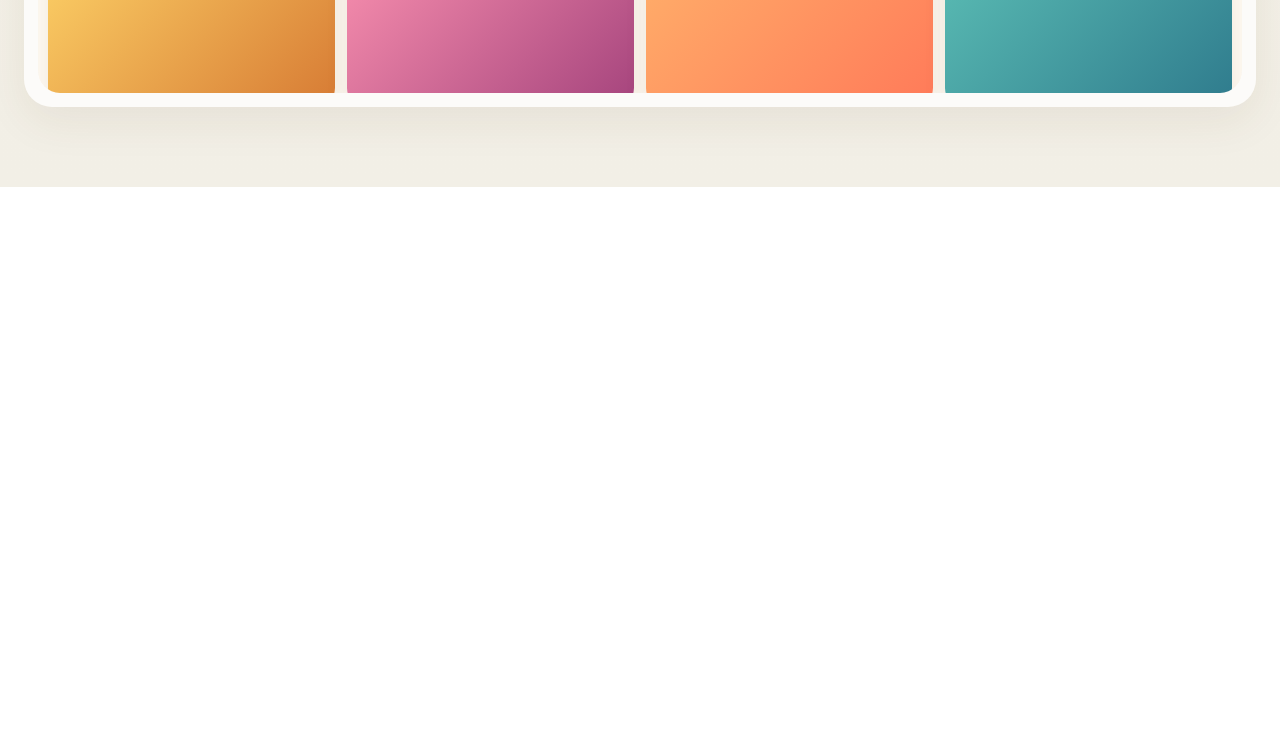
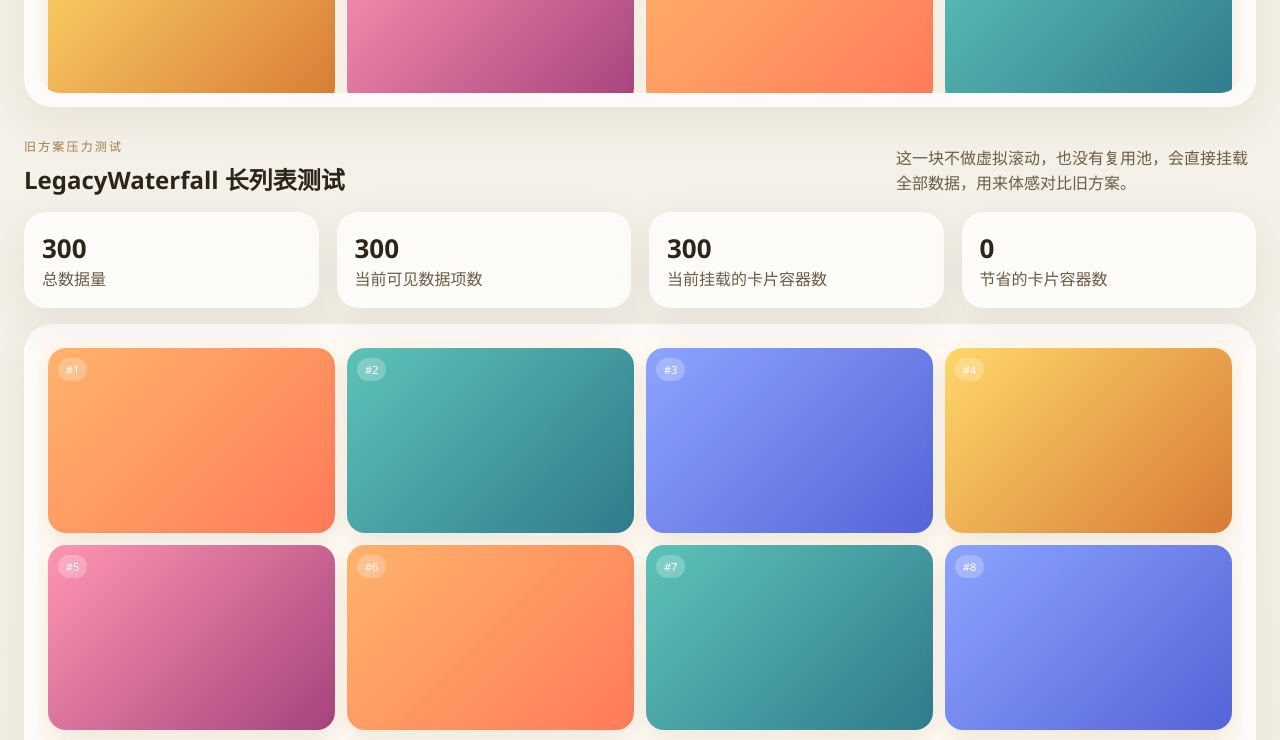
Before and after one commit to zzza-ux/vue-masonry-grid, a Vue app: page / in a window 1280 px wide. Shown: the part 5100-5840 px from the top of the page. Before the commit the page ends 5287 px from the top, so only its background shows below. Built offline with nearby package versions, Linux system fonts and the light colour scheme.

Commit message:
feat: add legacy waterfall stress test

```diff
--- a/src/App.vue
+++ b/src/App.vue
@@ -361,6 +361,56 @@
               </article>
             </template>
           </MasonryGrid>
+        </div>
+      </div>
+
+      <div class="legacy-perf-head">
+        <div>
+          <p class="section-kicker">旧方案压力测试</p>
+          <h2>LegacyWaterfall 长列表测试</h2>
+        </div>
+        <p class="section-copy">
+          这一块不做虚拟滚动，也没有复用池，会直接挂载全部数据，用来体感对比旧方案。
+        </p>
+      </div>
+
+      <div class="perf-meta perf-meta--legacy">
+        <article class="perf-meta__item">
+          <strong>{{ perfSize }}</strong>
+          <span>总数据量</span>
+        </article>
+        <article class="perf-meta__item">
+          <strong>{{ perfSize }}</strong>
+          <span>当前可见数据项数</span>
+        </article>
+        <article class="perf-meta__item">
+          <strong>{{ perfSize }}</strong>
+          <span>当前挂载的卡片容器数</span>
+        </article>
+        <article class="perf-meta__item">
+          <strong>0</strong>
+          <span>节省的卡片容器数</span>
+        </article>
+      </div>
+
+      <div class="perf-board perf-board--legacy">
+        <div class="perf-scroll">
+          <LegacyWaterfall
+            :data="performanceCards"
+            :col="4"
+            :gap="12"
+            :row-gap="12"
+            resolution="1"
+            :expand="0"
+          >
+            <template #item="{ item, index }">
+              <article class="perf-tile">
+                <div class="perf-tile__media" :style="item.mediaStyle">
+                  <span class="perf-tile__index">#{{ index + 1 }}</span>
+                </div>
+              </article>
+            </template>
+          </LegacyWaterfall>
         </div>
       </div>
     </section>
@@ -1050,6 +1100,22 @@ h2 {
   box-shadow: 0 14px 44px rgba(95, 69, 31, 0.08);
 }
 
+.perf-board--legacy {
+  margin-top: 16px;
+}
+
+.legacy-perf-head {
+  display: flex;
+  align-items: end;
+  justify-content: space-between;
+  gap: 16px;
+  margin-top: 30px;
+}
+
+.perf-meta--legacy {
+  margin-top: 16px;
+}
+
 .perf-scroll {
   height: 72vh;
   overflow: auto;
@@ -1098,6 +1164,11 @@ h2 {
   .perf-mode-grid {
     grid-template-columns: 1fr;
   }
+
+  .legacy-perf-head {
+    align-items: start;
+    flex-direction: column;
+  }
 }
 
 @media (max-width: 760px) {
```
